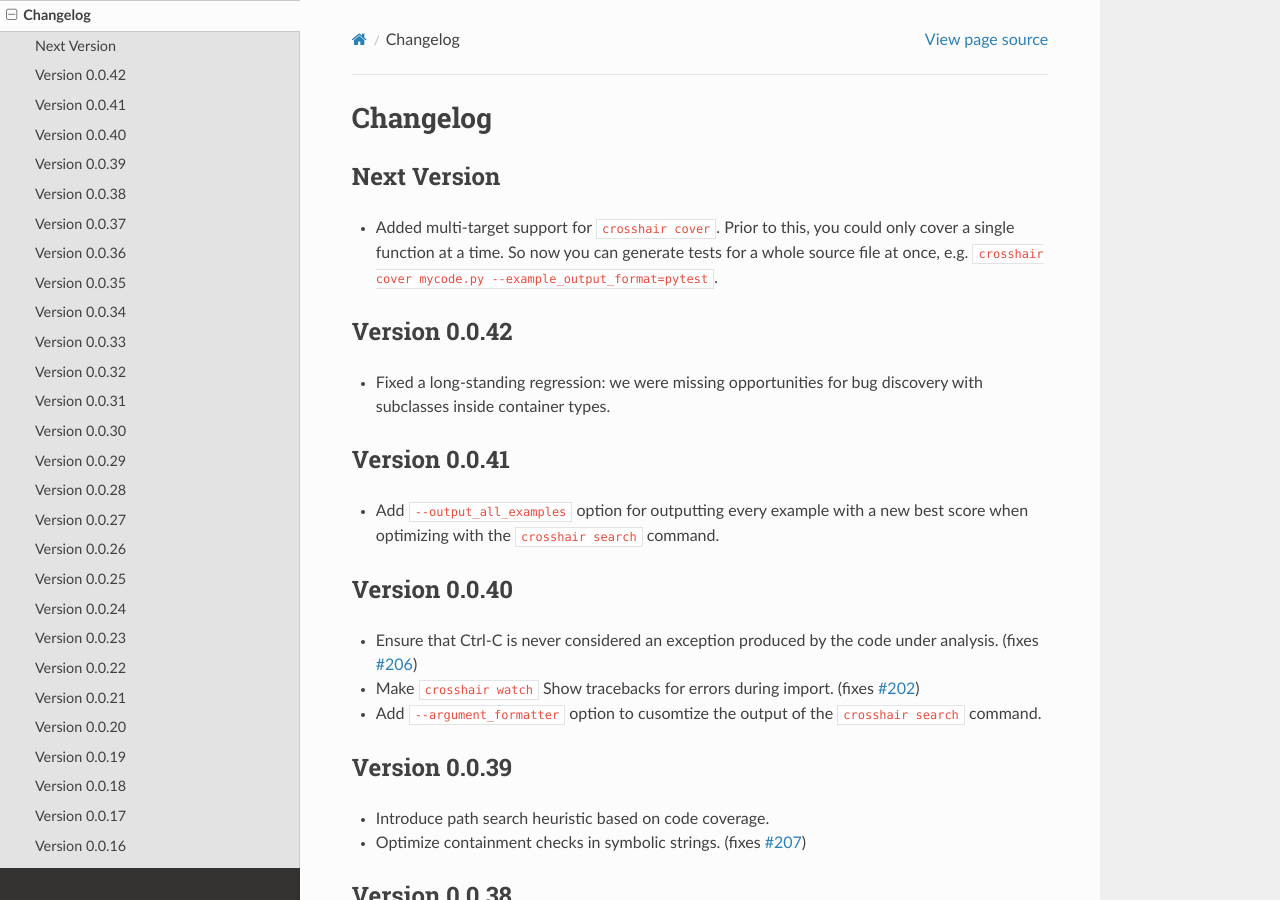
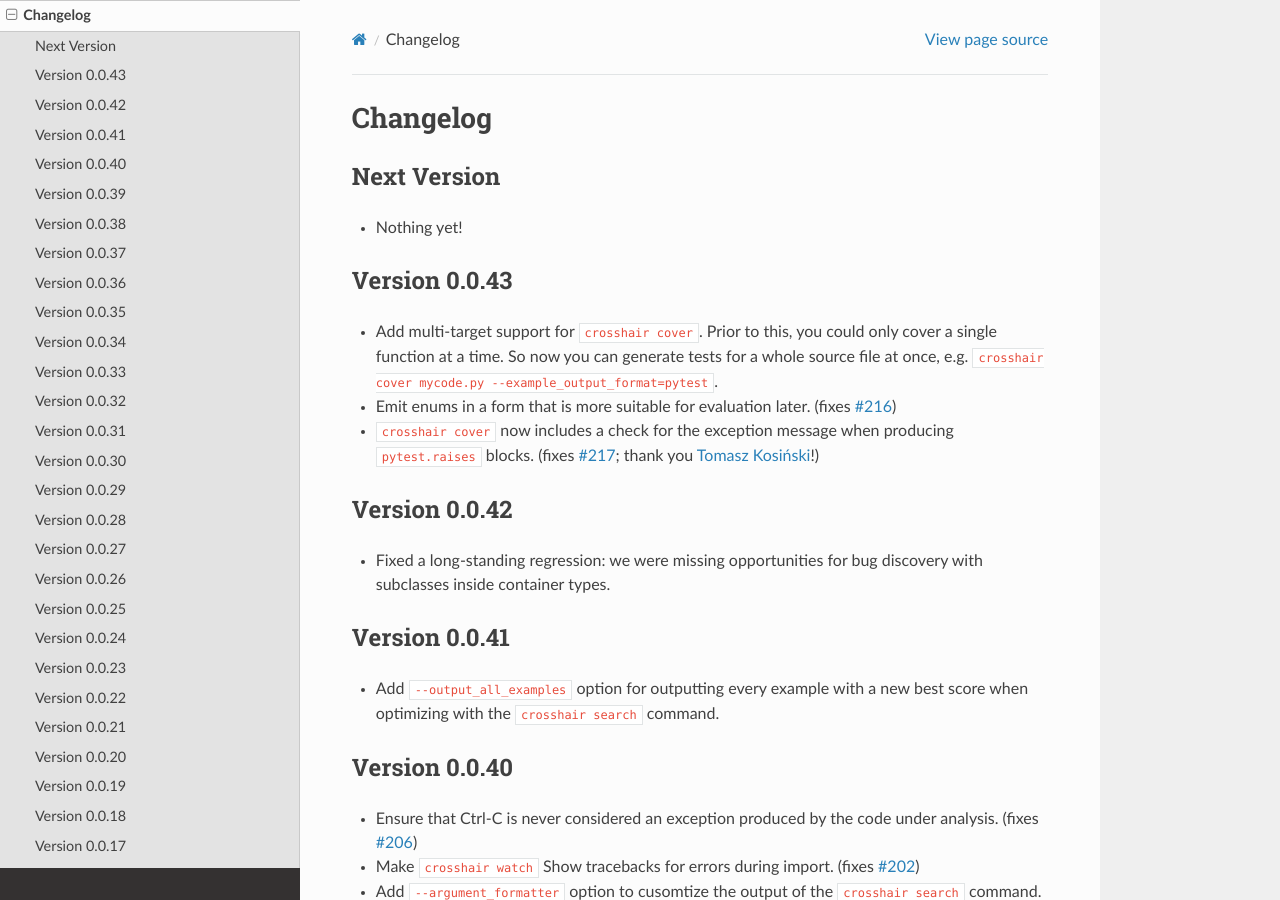
Before and after one commit to pschanely/CrossHair, a Sphinx documentation site: the page built from doc/source/changelog.rst, in a window 1280 px wide and 900 px high. Built offline with Sphinx 7.4.7 and the Read the Docs theme 2.0.0, drawn with Linux system fonts in a browser that asks for light colours; the version number is read from the project's files by our own code.

Commit message:
Update changelog

```diff
--- a/doc/source/changelog.rst
+++ b/doc/source/changelog.rst
@@ -6,10 +6,22 @@ Changelog
 Next Version
 ------------
 
-* Added multi-target support for  ``crosshair cover``.
+* Nothing yet!
+
+
+Version 0.0.43
+--------------
+
+* Add multi-target support for  ``crosshair cover``.
   Prior to this, you could only cover a single function at a time.
   So now you can generate tests for a whole source file at once, e.g.
   ``crosshair cover mycode.py --example_output_format=pytest``.
+* Emit enums in a form that is more suitable for evaluation later.
+  (fixes `#216 <https://github.com/pschanely/CrossHair/issues/216>`__)
+* ``crosshair cover`` now includes a check for the exception message when
+  producing ``pytest.raises`` blocks.
+  (fixes `#217 <https://github.com/pschanely/CrossHair/issues/217>`__;
+  thank you `Tomasz Kosiński <https://github.com/azewiusz>`_!)
 
 
 Version 0.0.42
```
